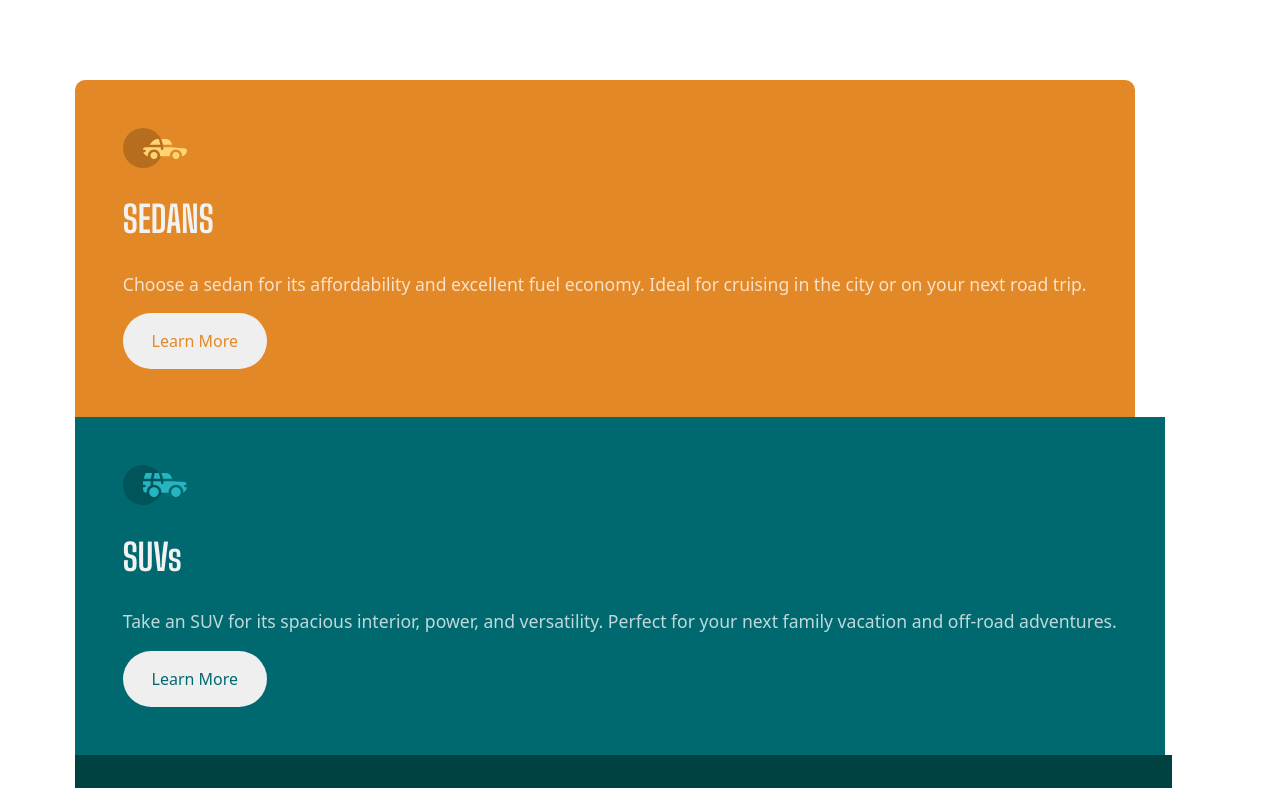
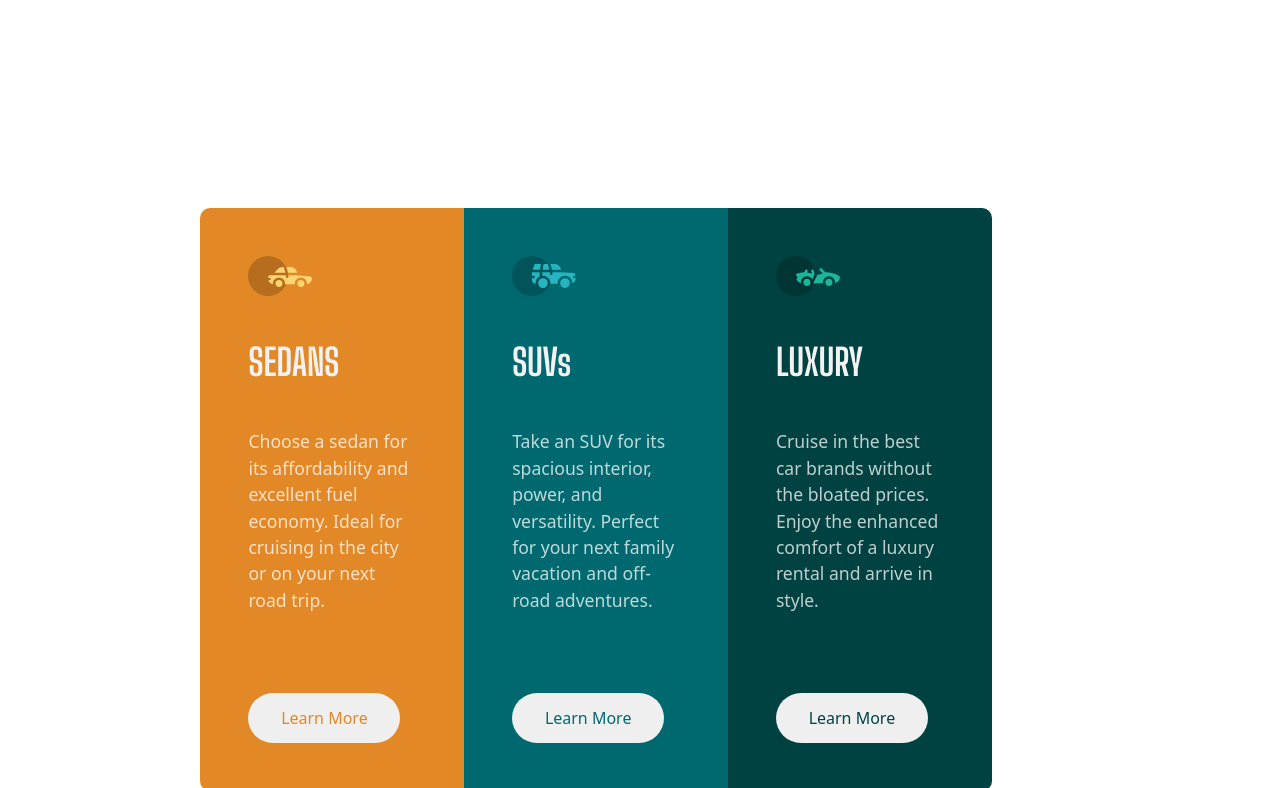
Before and after one commit to 0xSTVNDZ/3-column-preview-card-component, a plain HTML site: page index.html in a window 1280 px wide. Shown: the top 788 px of the page. Drawn offline with nearby package versions, Linux system fonts and the light colour scheme.

Commit message:
finish desktop version

```diff
--- a/css/styles.css
+++ b/css/styles.css
@@ -80,3 +80,51 @@ button {
 .attribution a {
     color: hsl(318, 70%, 53%);
 }
+
+@media (min-width: 1080px){
+    .main-container {
+        display: flex;
+        width: 70%;
+        border-radius: 10px;
+        margin: 13em auto 0em auto;
+    }
+
+    .car {
+        padding: 3em;
+        display: flex;
+        width: 30%;
+        display: flex;
+        flex-wrap: wrap;
+    }
+
+    .car img{
+        width: 100%;
+    }
+
+    .car .text {
+        width: 100%;
+    }
+
+    .text h1 {
+        padding: 0.4em 0em;
+    }
+
+    .learnMore {
+        margin-top: 4em;
+        width: 9.5em;
+        padding-top: 0.8em;
+        padding-bottom: 0.8em;
+    }
+
+    .sedans {
+        border-top-left-radius: 10px;
+        border-bottom-left-radius: 10px;
+        border-top-right-radius: 0px;
+    }
+
+    .luxury {
+        border-top-right-radius: 10px;
+        border-bottom-right-radius: 10px;
+        border-bottom-left-radius: 0px;
+    }
+}
--- a/index.html
+++ b/index.html
@@ -26,7 +26,7 @@
         <h1>SEDANS</h1>
         <p>Choose a sedan for its affordability and excellent fuel economy. Ideal for cruising in the city
           or on your next road trip.</p>
-        <button>Learn More</button>
+        <button class="learnMore">Learn More</button>
       </div>
     </div>
 
@@ -39,7 +39,7 @@
         <h1>SUVs</h1>
         <p>Take an SUV for its spacious interior, power, and versatility. Perfect for your next family vacation
           and off-road adventures.</p>
-        <button>Learn More</button>
+        <button class="learnMore">Learn More</button>
       </div>
     </div>
 
@@ -52,7 +52,7 @@
         <h1>LUXURY</h1>
         <p>Cruise in the best car brands without the bloated prices. Enjoy the enhanced comfort of a luxury
           rental and arrive in style.</p>
-        <button>Learn More</button>
+        <button class="learnMore">Learn More</button>
       </div>
 
     </div>
```
Also changed, not shown: images/Screenshot_desktop.png (added).
